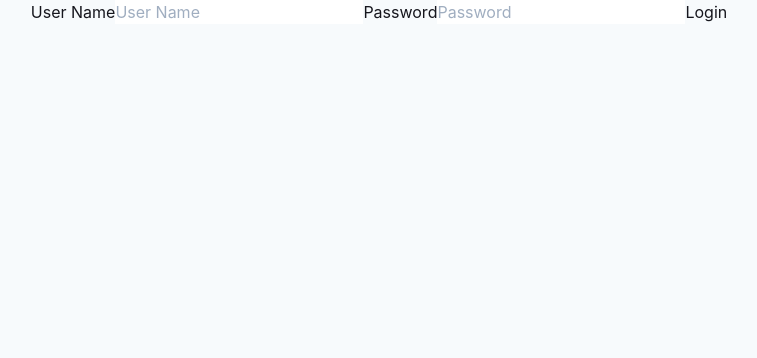
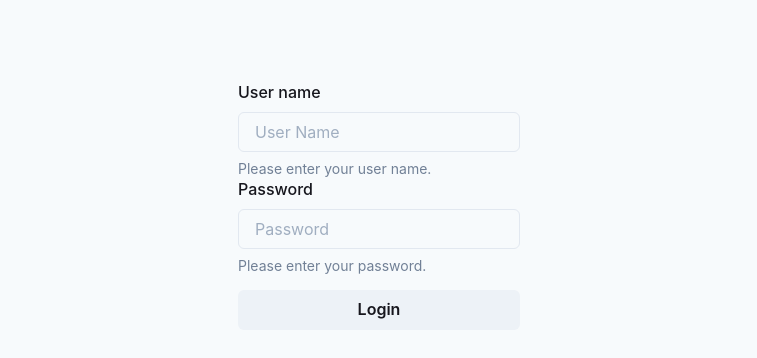
Before and after one commit to tyrozz/django-next-frontend, a Next.js app: page /login in a window 1280 px wide. Shown: the top 358 px of the page, without its empty margins (261-1018 px from the left). Built offline with nearby package versions, Linux system fonts and the light colour scheme; no server answers.

Commit message:
login page style update

```diff
--- a/src/pages/login.js
+++ b/src/pages/login.js
@@ -2,8 +2,17 @@ import { useState, useEffect } from "react";
 import { useSelector, useDispatch } from "react-redux";
 import { useRouter } from "next/router";
 import { login, reset_register_success } from "../actions/auth";
+import {
+  FormControl,
+  FormLabel,
+  FormHelperText,
+  Input,
+  Button,
+  Box,
+} from "@chakra-ui/react";
 
 import { Container } from "../components/Container";
+import { Main } from "../components/Main";
 
 const LoginPage = () => {
   const dispatch = useDispatch();
@@ -38,10 +47,11 @@ const LoginPage = () => {
 
   return (
     <Container height="100vh">
+      <Box p={20}>
         <form onSubmit={onSubmit}>
-          <div>
-            <label>User Name</label>
-            <input
+          <FormControl>
+            <FormLabel>User name</FormLabel>
+            <Input
               type="text"
               name="username"
               placeholder="User Name"
@@ -49,9 +59,12 @@ const LoginPage = () => {
               value={username}
               required
             />
+            <FormHelperText>Please enter your user name.</FormHelperText>
+          </FormControl>
 
-            <label>Password</label>
-            <input
+          <FormControl>
+            <FormLabel>Password</FormLabel>
+            <Input
               type="password"
               name="password"
               placeholder="Password"
@@ -60,9 +73,13 @@ const LoginPage = () => {
               minLength="8"
               required
             />
-            <button type="submit">Login</button>
-          </div>
+            <FormHelperText>Please enter your password.</FormHelperText>
+          </FormControl>
+          <Button width="full" mt={4} type="submit">
+            Login
+          </Button>
         </form>
+      </Box>
     </Container>
   );
 };
```
